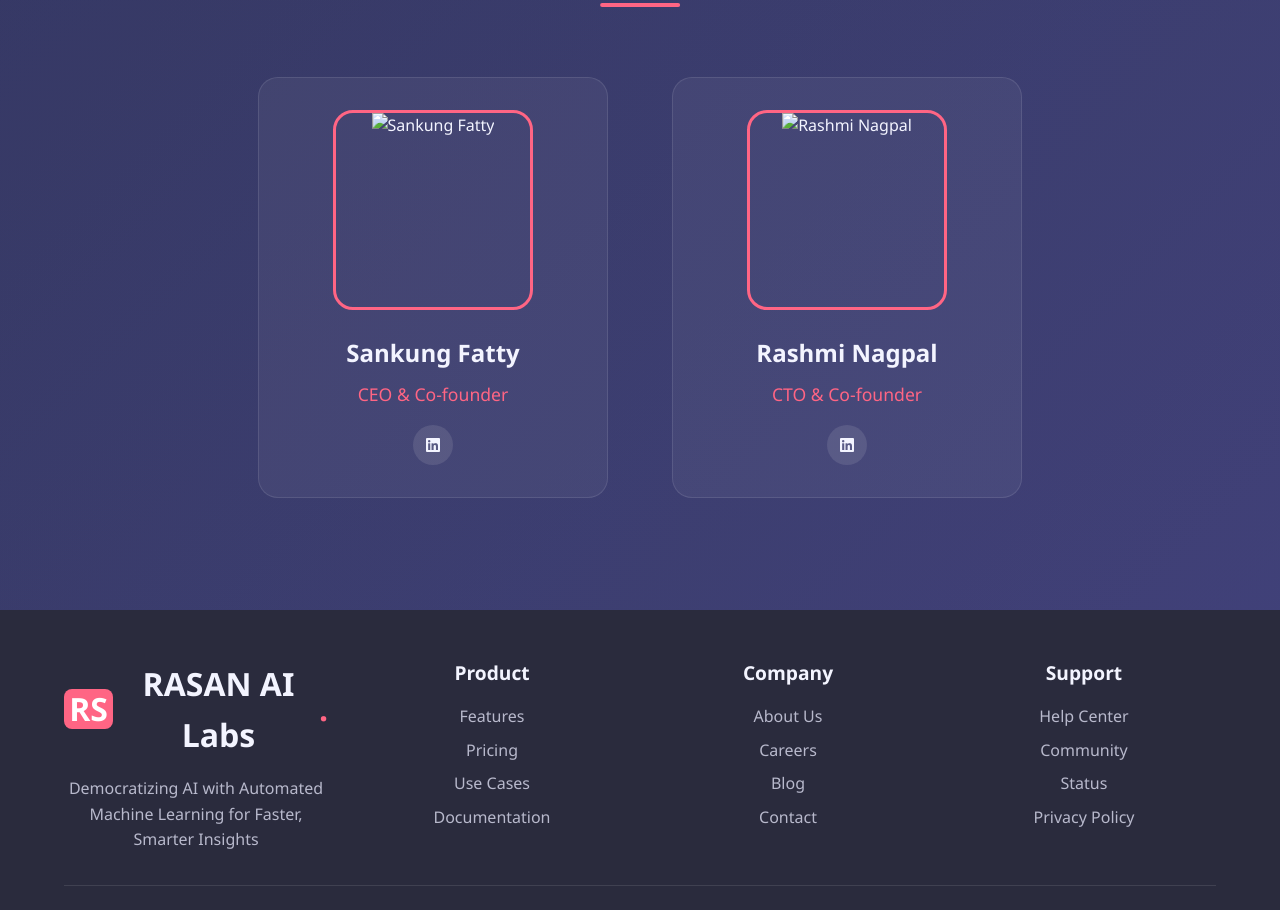
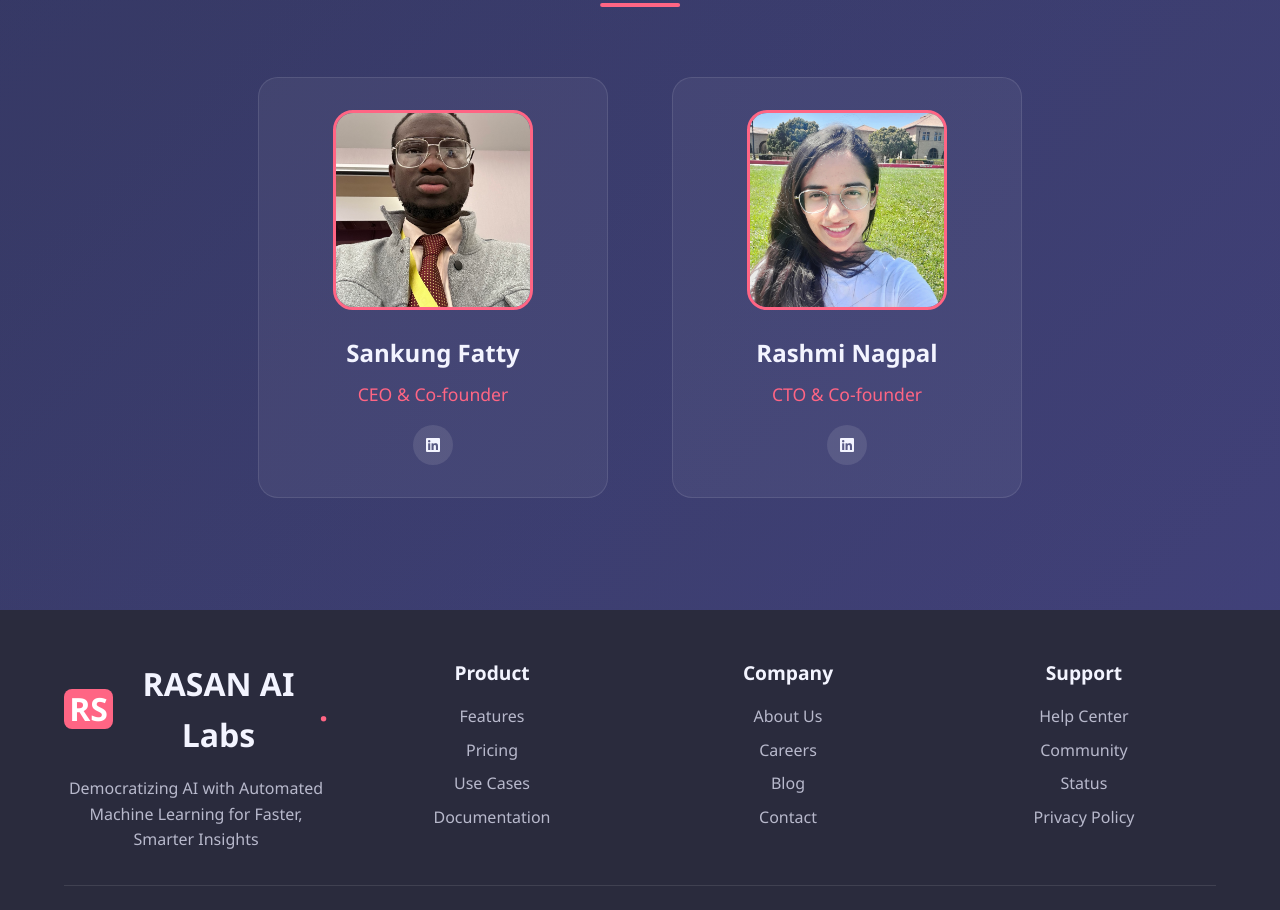
Before and after one commit to RasanAILabs/rasanailabs.github.io, a plain HTML site: page index.html in a window 1280 px wide. Shown: the part 2764-3674 px from the top of the page. Drawn offline with Linux system fonts and the light colour scheme.

```diff
--- a/index.html
+++ b/index.html
@@ -996,7 +996,7 @@
         <div class="team-container">
             <div class="team-member">
                 <div class="member-image">
-                    <img src="path_to_sankung_image.jpg" alt="Sankung Fatty">
+                    <img src="https://github.com/RasanAILabs/rasanailabs.github.io/blob/main/images/Sankung.jpeg" alt="Sankung Fatty">
                 </div>
                 <div class="member-info">
                     <h3>Sankung Fatty</h3>
@@ -1009,7 +1009,7 @@
             </div>
             <div class="team-member">
                 <div class="member-image">
-                    <img src="path_to_rashmi_image.jpg" alt="Rashmi Nagpal">
+                    <img src="https://github.com/RasanAILabs/rasanailabs.github.io/blob/main/images/photo-small-size.jpg" alt="Rashmi Nagpal">
                 </div>
                 <div class="member-info">
                     <h3>Rashmi Nagpal</h3>
```
